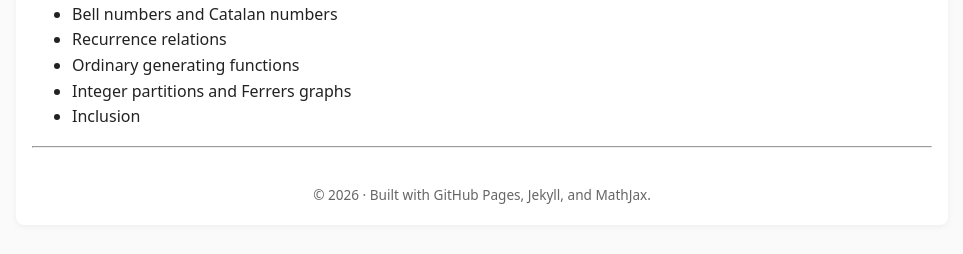
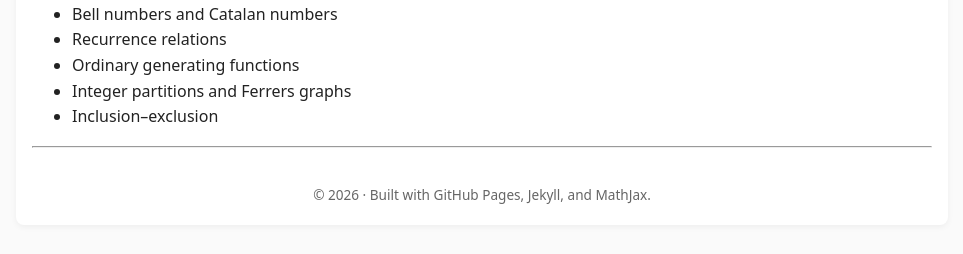
Before and after one commit to SaleemKamaludin/SaleemKamaludin.github.io, a Jekyll site: the page built from courses/combinatorics-ii/index.md, in a window 1280 px wide. Shown: the part 883-1137 px from the top of the page, without its empty margins (158-1121 px from the left). Built offline with Jekyll 4.4.1, drawn with Linux system fonts in a browser that asks for light colours.

Commit message:
Update index.md

```diff
--- a/courses/combinatorics-ii/index.md
+++ b/courses/combinatorics-ii/index.md
@@ -35,4 +35,4 @@ The course also emphasizes how algebraic and analytic tools can be used to solve
 - Recurrence relations
 - Ordinary generating functions
 - Integer partitions and Ferrers graphs
-- Inclusion
+- Inclusion–exclusion
```
